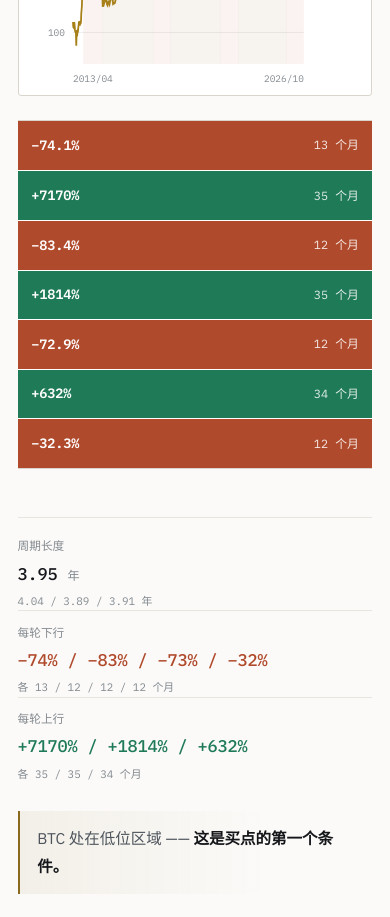
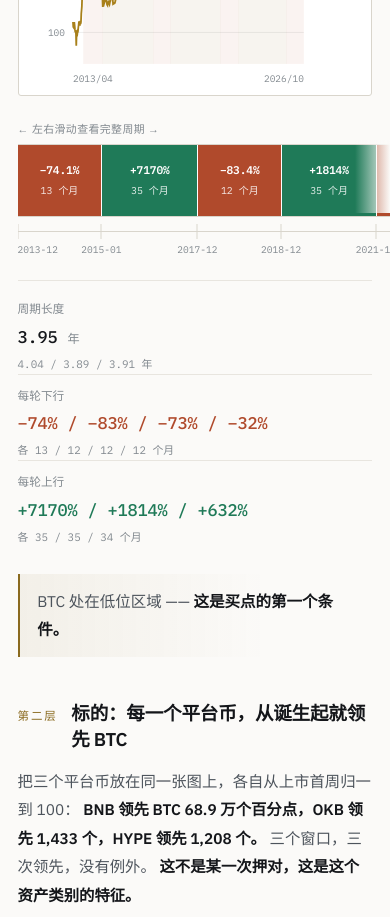
Before and after one commit to yelingwen999-arch/boh, a website built with Vite: page boh-site/dash.html in a window 390 px wide. Shown: the part 2060-2977 px from the top of the page. Built offline with nearby package versions, Linux system fonts and the light colour scheme.

Commit message:
手机端：时间轴改为横向可滑动，不再纵向堆叠

```diff
--- a/boh-site/src/dash-v3.css
+++ b/boh-site/src/dash-v3.css
@@ -621,6 +621,15 @@
 .boh-tick-label.is-first { transform: translateX(0); }
 .boh-tick-label.is-last { transform: translateX(-100%); }
 
+/* 手机上时间轴可横向滑动，提示默认不显示 */
+.boh-scroll-hint {
+  display: none;
+  margin: 0 0 0.1rem;
+  font-size: 0.68rem;
+  color: var(--tx-3);
+  letter-spacing: 0.04em;
+}
+
 .cycle-sum {
   display: grid;
   grid-template-columns: repeat(3, minmax(0, 1fr));
@@ -1068,19 +1077,45 @@
   .keycard-grid > div + div { padding-left: 0; border-left: 0; border-top: 1px solid var(--rule-2); }
   .lfacts { grid-template-columns: 1fr; }
   .lfacts > div + div { padding-left: 0; border-left: 0; border-top: 1px solid var(--rule-2); }
-  /* 窄屏：色带改为纵向堆叠，两个数字横排；坐标轴刻度与上面无法逐段对齐，改为隐藏 */
-  .boh-rule { display: none; }
-  .boh-seg { flex-direction: column; height: auto; }
+  /*
+    手机：时间轴保持横向（纵向堆叠就失去"轴"的意义了）。
+    七段塞进 343px 会让年月挤在一起，所以整体加宽 + 允许横向滑动。
+  */
+  .boh-axis {
+    overflow-x: auto;
+    overflow-y: hidden;
+    -webkit-overflow-scrolling: touch;
+    padding-bottom: 1.5rem;
+    /* 滑到两端时留一点余量，末端的"现在"标签不被裁掉 */
+    margin-right: calc(var(--pad) * -1);
+    padding-right: var(--pad);
+  }
+  .boh-axis > .boh-seg { min-width: 620px; }
+  .boh-axis > .boh-rule { min-width: 620px; }
+  /* 右侧渐隐，提示还能往右滑 */
+  .boh-axis::after {
+    content: '';
+    position: absolute;
+    right: 0;
+    top: 0;
+    height: 4.6rem;
+    width: 2.2rem;
+    pointer-events: none;
+    background: linear-gradient(90deg, transparent, var(--bg));
+  }
+  .boh-seg { height: 4.6rem; }
   .boh-seg-part {
-    flex: 0 0 auto !important;
-    height: 3.1rem;
-    flex-direction: row;
-    justify-content: space-between;
-    padding: 0 0.85rem;
+    flex-direction: column;
+    justify-content: center;
+    gap: 0.15rem;
+    padding: 0 0.2rem;
   }
-  .boh-seg-part + .boh-seg-part { border-left: 0; border-top: 1px solid var(--panel); }
-  .boh-seg-pct { font-size: 0.85rem; }
-  .boh-seg-months { font-size: 0.74rem; }
+  .boh-seg-part + .boh-seg-part { border-left: 1px solid var(--panel); border-top: 0; }
+  .boh-seg-pct { font-size: 0.7rem; }
+  .boh-seg-months { font-size: 0.62rem; }
+  .boh-tick-label { font-size: 0.6rem; }
+  /* 手机上时间轴可横向滑动，给一行提示 */
+  .boh-scroll-hint { display: block; }
   /* 手机上图更高一些，否则 SVG 等比缩放会把文字压得极小 */
   #chart { height: 300px; }
   #pl-chart { height: 320px; }
--- a/boh-site/src/render-logic.js
+++ b/boh-site/src/render-logic.js
@@ -179,6 +179,7 @@ export function renderCycle(cfg) {
     const ticks = periods.map(p => p.from).concat(periods[periods.length - 1].to);
 
     el.innerHTML = `
+      <p class="boh-scroll-hint">← 左右滑动查看完整周期 →</p>
       <div class="boh-axis">
         <div class="boh-seg" role="img" aria-label="BTC 历次周期区间的时间轴">
           ${periods.map((p, i) => {
```
